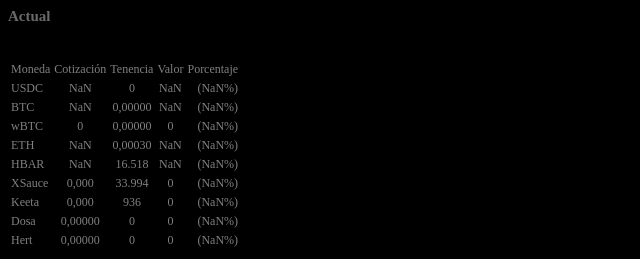
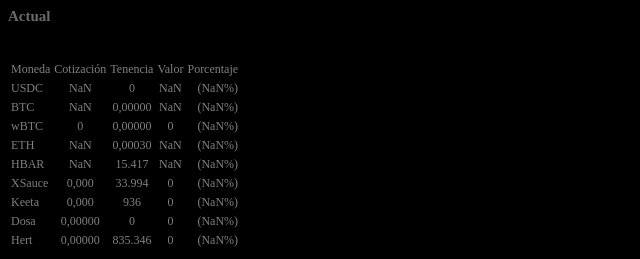
Before and after one commit to guillegoldar/guillegoldar.github.io, a plain HTML site: page index.html in a window 1280 px wide. Shown: the top 259 px of the page, 0-640 px from the left. Drawn offline with Linux system fonts and the light colour scheme; no server answers.

Commit message:
Act. Ten.

```diff
--- a/index.html
+++ b/index.html
@@ -21,7 +21,7 @@
 <tr class="gris"><td class="tdL">ETH</td><td id="ETH" class="tdC"></td>
     <td class="tdC" id="tETH">0.000301</td><td id="vETH" class="tdC"></td><td id="pETH" class="tdR"></td></tr>
 <tr class="gris"><td class="tdL">HBAR</td><td id="HBAR" class="tdC"></td>
-    <td class="tdC" id="tHBAR">16517.797</td><td id="vHBAR" class="tdC"></td><td id="pHBAR" class="tdR"></td></tr>
+    <td class="tdC" id="tHBAR">15417,483</td><td id="vHBAR" class="tdC"></td><td id="pHBAR" class="tdR"></td></tr>
 <tr class="gris"><td class="tdL">XSauce</td><td id="xsauce" class="tdC"></td>
     <td class="tdC" id="tXSauce">33993.992</td><td id="vXSauce" class="tdC"></td><td id="pXSauce" class="tdR"></td></tr>
 <tr class="gris"><td class="tdL">Keeta</td><td id="Keeta" class="tdC">
@@ -29,7 +29,7 @@
 <tr class="gris"><td class="tdL">Dosa</td><td id="Dosa" class="tdC"></td>
     <td class="tdC" id="tDosa">0</td><td id="vDosa" class="tdC"></td><td id="pDosa" class="tdR"></td></tr>
 <tr class="gris"><td class="tdL">Hert</td><td id="Hert" class="tdC"></td>
-    <td class="tdC" id="tHert">0</td><td id="vHert" class="tdC"></td><td id="pHert" class="tdR"></td></tr>
+    <td class="tdC" id="tHert">835346,906</td><td id="vHert" class="tdC"></td><td id="pHert" class="tdR"></td></tr>
 <!--tr class="gris"><td class="tdL">ZAP</td><td id="ZAP" class="tdC"></td>
     <td class="tdC" id="tZAP">0</td><td id="vZAP" class="tdC"></td><td id="pZAP" class="tdR"></td></tr-->
 </table>
```
